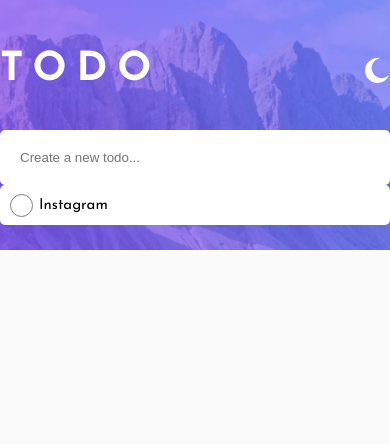
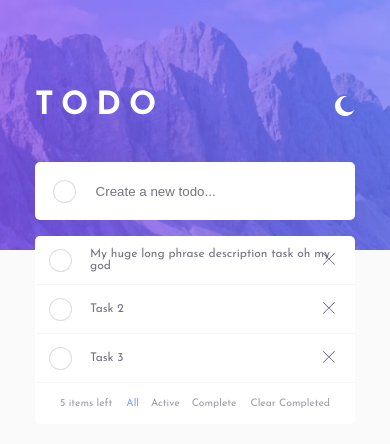
Before and after one commit to rialbeg/todo-app-react, a React (Create React App) app: page / in a window 390 px wide. Shown: the top 444 px of the page. Built offline with nearby package versions, Linux system fonts and the light colour scheme.

Commit message:
finishing styles and responsiveness

```diff
--- a/package.json
+++ b/package.json
@@ -4,6 +4,7 @@
   "private": true,
   "dependencies": {
     "@types/styled-components": "^5.1.25",
+    "polished": "^4.2.2",
     "react-dom": "^18.1.0",
     "react-scripts": "5.0.1",
     "styled-components": "^5.3.5",
--- a/src/components/Checkbox/index.tsx
+++ b/src/components/Checkbox/index.tsx
@@ -4,10 +4,12 @@ import {
   HiddenCheckbox,
   StyledCheckbox,
   Text,
+  Close,
 } from "./style";
 
 import CheckIcon from "../../images/icon-check.svg";
-import { ThemeData, useTheme } from "../../hooks/useTheme";
+import CloseIcon from "../../images/icon-cross.svg";
+import { useTheme } from "../../hooks/useTheme";
 
 interface CheckBoxProps {
   children: ReactNode;
@@ -21,6 +23,7 @@ export function Checkbox({ children }: CheckBoxProps) {
     setChecked(!checked);
   }
   return (
+    <>
       <CheckboxContainer
         theme={theme}
         checked={checked}
@@ -28,9 +31,18 @@ export function Checkbox({ children }: CheckBoxProps) {
       >
         <HiddenCheckbox onChange={handleCheckboxChange} checked={checked} />
         <StyledCheckbox theme={theme} checked={checked}>
-        <img alt="check icon" style={{ width: "15px" }} src={CheckIcon} />
+          <img alt="check icon" style={{ width: "1.5rem" }} src={CheckIcon} />
         </StyledCheckbox>
-      <Text checked={checked}>{children}</Text>
+        <Text checked={checked} theme={theme}>
+          {children}
+        </Text>
       </CheckboxContainer>
+      <Close
+        className="closeIcon"
+        alt="check icon"
+        style={{ width: "1.5rem" }}
+        src={CloseIcon}
+      />
+    </>
   );
 }
--- a/src/components/Checkbox/style.ts
+++ b/src/components/Checkbox/style.ts
@@ -1,6 +1,5 @@
 import styled from "styled-components";
 import { ThemeData } from "../../hooks/useTheme";
-import { themes } from "../../hooks/useTheme";
 
 interface CheckboxContainerProps {
   checked: boolean;
@@ -9,13 +8,21 @@ interface CheckboxContainerProps {
 export const CheckboxContainer = styled.div<CheckboxContainerProps>`
   width: 100%;
   height: 35px;
-  padding: 2rem;
-  border-radius: 5px;
+  padding: 3rem;
+  border-bottom: 1px solid;
+  border-color: rgba(210, 211, 219, 0.2);
   font-size: 1.5rem;
   background-color: ${(props) => props.theme.inputBackgroundColor};
 
   display: flex;
   align-items: center;
+
+  &:first-child {
+    border-radius: 5px 5px 0 0;
+  }
+
+  @media (max-width: 400px) {
+  }
 `;
 
 export const HiddenCheckbox = styled.input.attrs({ type: "checkbox" })`
@@ -27,18 +34,26 @@ export const HiddenCheckbox = styled.input.attrs({ type: "checkbox" })`
   padding: 0;
 `;
 
-export const Text = styled.label<CheckboxContainerProps>``;
+export const Text = styled.label<CheckboxContainerProps>`
+  color: ${(props) => props.theme.textColor};
+  text-decoration: ${(props) => (props.checked ? "line-through" : "none")};
+  opacity: ${(props) => (props.checked ? 0.5 : 1)};
+  margin-left: 1.5rem;
+`;
 
 export const StyledCheckbox = styled.label<CheckboxContainerProps>`
   width: 23px;
   height: 23px;
+  min-width: 23px;
+  min-height: 23px;
   margin-right: 6px;
   background: linear-gradient(
     ${(props) =>
       props.checked ? "#57ddff" : props.theme.inputBackgroundColor},
     ${(props) => (props.checked ? "#c058f3" : props.theme.inputBackgroundColor)}
   );
-  border: 1px solid grey;
+  border: 1px solid;
+  border-color: rgba(147, 148, 165, 0.3);
   border-radius: 50%;
   display: flex;
   justify-content: center;
@@ -66,3 +81,15 @@ export const StyledCheckbox = styled.label<CheckboxContainerProps>`
       brightness(105%) contrast(68%);
   }
 `;
+
+export const Close = styled.img`
+  position: absolute;
+  right: 20px;
+  margin-top: -38.5px;
+
+  cursor: pointer;
+
+  @media (max-width: 700px) {
+    margin-top: -32px;
+  }
+`;
--- a/src/components/MainContent/index.tsx
+++ b/src/components/MainContent/index.tsx
@@ -1,13 +1,21 @@
 import { useState } from "react";
 import { useTheme } from "../../hooks/useTheme";
+import { useWidth } from "../../hooks/useWidth";
 import { Checkbox } from "../Checkbox";
 import { ThemeTogglerButton } from "../ThemeTogglerButton";
-import { Container, TaskInput } from "./style";
+import {
+  Container,
+  Footer,
+  TaskInput,
+  FilterOption,
+  FooterMobile,
+} from "./style";
 
 export function MainContent() {
   const { theme } = useTheme();
+  const { width } = useWidth();
   const [newTaskTitle, setNewTaskTitle] = useState("");
-
+  console.log(width);
   return (
     <Container>
       <div className="title">
@@ -15,13 +23,54 @@ export function MainContent() {
         <ThemeTogglerButton />
       </div>
       <TaskInput theme={theme} onSubmit={(e) => e.preventDefault()}>
-        <input
-          type="text"
-          placeholder="Create a new todo..."
-          onChange={(e) => setNewTaskTitle(e.target.value)}
-        />
+        <div className="task-input">
+          <div className="check-circle"></div>
+          <input
+            type="text"
+            placeholder="Create a new todo..."
+            onChange={(e) => setNewTaskTitle(e.target.value)}
+          />
+        </div>
       </TaskInput>
-      <Checkbox>Instagram</Checkbox>
+      <div className="task-list">
+        <Checkbox>My huge long phrase description task oh my god</Checkbox>
+        <Checkbox>Task 2</Checkbox>
+        <Checkbox>Task 3</Checkbox>
+      </div>
+
+      <Footer theme={theme}>
+        <div className="footer-container">
+          <div className="total-items">5 items left</div>
+          {width > 375 && (
+            <div className="filter-buttons">
+              <FilterOption theme={theme} selected={true}>
+                All
+              </FilterOption>
+              <FilterOption theme={theme} selected={false}>
+                Active
+              </FilterOption>
+              <FilterOption theme={theme} selected={false}>
+                Complete
+              </FilterOption>
+            </div>
+          )}
+          <div className="clear-completed">Clear Completed</div>
+        </div>
+      </Footer>
+      {width <= 375 && (
+        <FooterMobile theme={theme}>
+          {/* filter-buttons */}
+          <FilterOption theme={theme} selected={true}>
+            All
+          </FilterOption>
+          <FilterOption theme={theme} selected={false}>
+            Active
+          </FilterOption>
+          <FilterOption theme={theme} selected={false}>
+            Complete
+          </FilterOption>
+        </FooterMobile>
+      )}
     </Container>
   );
 }
--- a/src/components/MainContent/style.ts
+++ b/src/components/MainContent/style.ts
@@ -1,8 +1,8 @@
 import styled from "styled-components";
 
 export const Container = styled.main`
-  /* background: red; */
   max-width: 60rem;
+
   margin: -20rem auto;
   height: 30rem;
 
@@ -19,15 +19,115 @@ export const Container = styled.main`
       height: 4rem;
     }
   }
+
+  div.task-list {
+    margin-top: 2rem;
+    position: relative;
+  }
+
+  @media (max-width: 550px) {
+    max-width: 50rem;
+  }
+  @media (max-width: 450px) {
+    max-width: 40rem;
+  }
+  @media (max-width: 350px) {
+    max-width: 35rem;
+  }
 `;
 
 export const TaskInput = styled.form`
-  input {
+  div.task-input {
+    margin-top: 40px;
+    padding: 2.2rem;
+    width: 100%;
+    position: relative;
+    display: flex;
+    /* justify-content: space-between; */
+    align-items: center;
+
     background: ${(props) => props.theme.inputBackgroundColor};
-    margin-top: 40px;
-    border: none;
-    width: 100%;
     border-radius: 5px;
-    padding: 20px;
+    div.check-circle {
+      width: 23px;
+      height: 23px;
+      background: ${(props) => props.theme.inputBackgroundColor};
+      /* position: absolute;
+      left: 25px;
+      top: 18px; */
+      /* margin-right: 48px; */
+      border-radius: 50%;
+      border: 1px solid;
+      border-color: rgba(147, 148, 165, 0.3);
+    }
+    input {
+      background: ${(props) => props.theme.inputBackgroundColor};
+      width: 83%;
+      border: none;
+      border-radius: 5px;
+      margin-left: 20px;
+      caret-color: var(--bright-blue);
+      color: ${(props) => props.theme.hoverColor};
+      &::placeholder {
+        color: ${(props) => props.theme.textColor};
+      }
+      &:focus {
+        outline: none;
+      }
+    }
   }
 `;
+
+export const Footer = styled.footer`
+  background: ${(props) => props.theme.inputBackgroundColor};
+  border-radius: 0 0 5px 5px;
+  div.footer-container {
+    display: flex;
+    justify-content: space-between;
+    align-items: center;
+    font-size: 1.3rem;
+    color: ${(props) => props.theme.textColor};
+    padding: 15px 25px;
+    opacity: 0.7;
+
+    div.total-items {
+    }
+    div.filter-buttons {
+      display: flex;
+      gap: 12px;
+    }
+
+    div.clear-completed {
+      &:hover {
+        cursor: pointer;
+        color: ${(props) => props.theme.hoverColor};
+      }
+    }
+  }
+`;
+
+interface filterProps {
+  selected: boolean;
+}
+
+export const FilterOption = styled.p<filterProps>`
+  &:hover {
+    cursor: pointer;
+    color: ${(props) => props.theme.hoverColor};
+  }
+  color: ${(props) => (props.selected ? "#3a7bfd" : "")};
+`;
+
+export const FooterMobile = styled.div`
+  display: flex;
+  justify-content: center;
+  gap: 15px;
+
+  font-size: 1.6rem;
+  color: ${(props) => props.theme.textColor};
+  padding: 15px 25px;
+  margin-top: 20px;
+
+  background: ${(props) => props.theme.inputBackgroundColor};
+  border-radius: 5px;
+`;
--- a/src/hooks/useTheme.tsx
+++ b/src/hooks/useTheme.tsx
@@ -9,6 +9,8 @@ export interface ThemeData {
   backgroundImage: string;
   themeTogglerImage: string;
   inputBackgroundColor: string;
+  textColor: string;
+  hoverColor: string;
 }
 
 interface ThemeContextData {
@@ -25,12 +27,16 @@ export const themes = {
     backgroundImage: lightBackground,
     themeTogglerImage: lightTogglerImg,
     inputBackgroundColor: "#FFFFFF",
+    textColor: "#757483",
+    hoverColor: "#000000",
   },
   dark: {
     backgroundColor: "#181824",
     backgroundImage: darkBackground,
     themeTogglerImage: darkTogglerImg,
     inputBackgroundColor: "#25273C",
+    textColor: "#A0A2BB",
+    hoverColor: "#ffffff",
   },
 };
 
--- /dev/null
+++ b/src/hooks/useWidth.tsx
@@ -0,0 +1,11 @@
+import { useEffect, useState } from "react";
+
+export function useWidth() {
+  const [width, setWidth] = useState(window.innerWidth);
+
+  useEffect(() => {
+    window.addEventListener("resize", () => setWidth(window.innerWidth));
+  }, []);
+
+  return { width, setWidth };
+}
--- a/src/styles/global.ts
+++ b/src/styles/global.ts
@@ -43,7 +43,10 @@ export const GlobaStyle = createGlobalStyle<GlobaStyleProps>`
 		font-family: 'Josefin Sans', sans-serif;
 		background-color: ${(props) => props.backgroundColor};
 	}
-	input{
+	@media(max-width:700px){
+		html{
+			font-size: 50%;
+		}
+	}
 
-	}
 `;
```
Also changed, not shown: 1 other file (tests, documents, lock files or other folders). Lines whose indentation alone changed are shown as unchanged.
